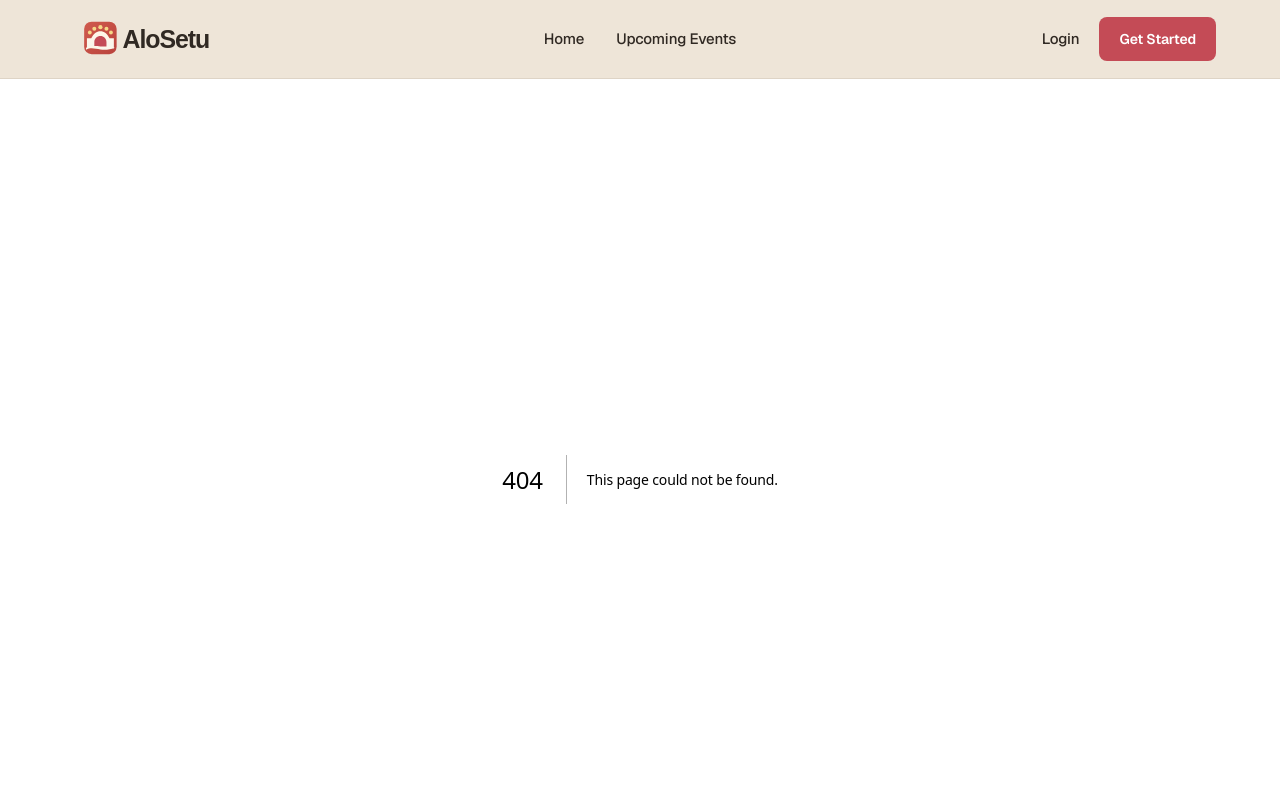
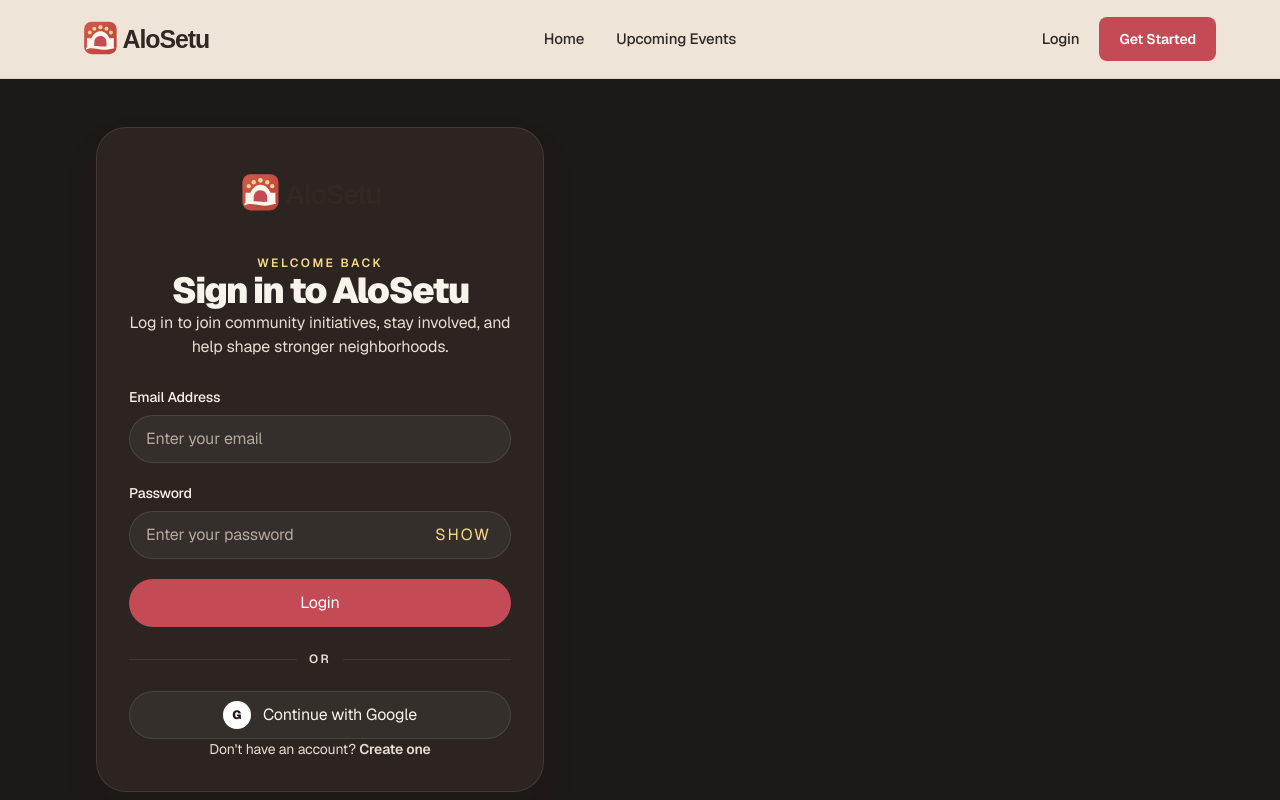
Before and after one commit to sayda-007/B14-A08-AloSetu-client, a Next.js app: page /login in a window 1280 px wide. Before the commit this address had no page. Shown: the top 800 px of the page. Built offline with nearby package versions, Linux system fonts and the light colour scheme.

Commit message:
Build login page frontend

```diff
--- /dev/null
+++ b/src/app/login/page.js
@@ -0,0 +1,17 @@
+import LoginForm from "@/components/auth/LoginForm";
+
+export const metadata = {
+  title: "Login | AloSetu",
+  description:
+    "Sign in to AloSetu to participate in community initiatives and manage your activities.",
+};
+
+export default function LoginPage() {
+  return (
+    <main className="flex-1 bg-[#1d1916] text-[#F8F4EC]">
+      <section className="mx-auto flex w-full max-w-6xl items-center justify-center px-4 py-12 sm:px-6 lg:px-8">
+        <LoginForm />
+      </section>
+    </main>
+  );
+}
--- /dev/null
+++ b/src/components/auth/LoginForm.jsx
@@ -0,0 +1,236 @@
+"use client";
+
+import Image from "next/image";
+import Link from "next/link";
+import { useState } from "react";
+
+const emailRegex = /^[^\s@]+@[^\s@]+\.[^\s@]+$/;
+
+export default function LoginForm() {
+  const [formData, setFormData] = useState({
+    email: "",
+    password: "",
+  });
+  const [errors, setErrors] = useState({
+    email: "",
+    password: "",
+  });
+  const [showPassword, setShowPassword] = useState(false);
+  const [isSubmitting, setIsSubmitting] = useState(false);
+  const [notice, setNotice] = useState({
+    type: "",
+    text: "",
+  });
+
+  const handleChange = (event) => {
+    const { name, value } = event.target;
+
+    setFormData((previous) => ({
+      ...previous,
+      [name]: value,
+    }));
+
+    setErrors((previous) => ({
+      ...previous,
+      [name]: "",
+    }));
+
+    setNotice({
+      type: "",
+      text: "",
+    });
+  };
+
+  const validateForm = () => {
+    const nextErrors = {};
+
+    if (!formData.email.trim()) {
+      nextErrors.email = "Email address is required.";
+    } else if (!emailRegex.test(formData.email.trim())) {
+      nextErrors.email = "Enter a valid email address.";
+    }
+
+    if (!formData.password.trim()) {
+      nextErrors.password = "Password is required.";
+    }
+
+    return nextErrors;
+  };
+
+  const handleSubmit = (event) => {
+    event.preventDefault();
+
+    const nextErrors = validateForm();
+
+    if (Object.keys(nextErrors).length > 0) {
+      setErrors(nextErrors);
+      setNotice({
+        type: "error",
+        text: "Please fix the highlighted fields and try again.",
+      });
+      return;
+    }
+
+    setErrors({
+      email: "",
+      password: "",
+    });
+    setIsSubmitting(true);
+    setNotice({
+      type: "info",
+      text: "Login will be available once authentication is connected.",
+    });
+
+    window.setTimeout(() => {
+      setIsSubmitting(false);
+    }, 600);
+  };
+
+  const handleGoogleSignIn = () => {
+    setNotice({
+      type: "info",
+      text: "Google authentication will be connected during the authentication milestone.",
+    });
+  };
+
+  return (
+    <div className="w-full max-w-md">
+      <div className="rounded-[30px] border border-white/10 bg-[#2b2421] p-5 shadow-[0_18px_42px_rgba(60,41,35,0.06)] sm:p-7 lg:p-8">
+        <div className="mb-7 flex items-center justify-center">
+          <Link href="/" className="inline-flex items-center justify-center" aria-label="AloSetu home">
+            <Image
+              src="/alosetu-logo-horizontal.svg"
+              alt="AloSetu"
+              width={220}
+              height={64}
+              priority
+              className="h-auto w-[180px] sm:w-[200px]"
+            />
+          </Link>
+        </div>
+
+        <div className="mb-7 text-center">
+          <p className="text-xs font-semibold uppercase tracking-[0.2em] text-[#f5d887]">
+            Welcome back
+          </p>
+          <h1 className="mt-3 text-3xl font-black tracking-[-0.05em] text-[#f8f4ec] sm:text-4xl">
+            Sign in to AloSetu
+          </h1>
+          <p className="mt-3 text-sm leading-6 text-[#e8ded1] sm:text-base">
+            Log in to join community initiatives, stay involved, and help shape stronger neighborhoods.
+          </p>
+        </div>
+
+        <form onSubmit={handleSubmit} noValidate className="space-y-5">
+          <div className="space-y-2">
+            <label htmlFor="email" className="block text-sm font-medium text-[#f8f4ec]">
+              Email Address
+            </label>
+            <input
+              id="email"
+              name="email"
+              type="email"
+              value={formData.email}
+              onChange={handleChange}
+              placeholder="Enter your email"
+              autoComplete="email"
+              aria-invalid={Boolean(errors.email)}
+              aria-describedby={errors.email ? "email-error" : undefined}
+              className={`h-12 w-full rounded-full border px-4 text-sm text-[#f8f4ec] placeholder:text-[#e8ded1]/70 outline-none transition focus:ring-2 ${
+                errors.email
+                  ? "border-[#f2897b] bg-[#352f2b] focus:border-[#f2897b] focus:ring-[#f2897b]/30"
+                  : "border-white/10 bg-[#352f2b] focus:border-[#f5d887] focus:ring-[#f5d887]/30"
+              }`}
+            />
+            {errors.email ? (
+              <p id="email-error" className="text-sm text-[#f2897b]">
+                {errors.email}
+              </p>
+            ) : null}
+          </div>
+
+          <div className="space-y-2">
+            <label htmlFor="password" className="block text-sm font-medium text-[#f8f4ec]">
+              Password
+            </label>
+            <div className="relative">
+              <input
+                id="password"
+                name="password"
+                type={showPassword ? "text" : "password"}
+                value={formData.password}
+                onChange={handleChange}
+                placeholder="Enter your password"
+                autoComplete="current-password"
+                aria-invalid={Boolean(errors.password)}
+                aria-describedby={errors.password ? "password-error" : undefined}
+                className={`h-12 w-full rounded-full border px-4 pr-12 text-sm text-[#f8f4ec] placeholder:text-[#e8ded1]/70 outline-none transition focus:ring-2 ${
+                  errors.password
+                    ? "border-[#f2897b] bg-[#352f2b] focus:border-[#f2897b] focus:ring-[#f2897b]/30"
+                    : "border-white/10 bg-[#352f2b] focus:border-[#f5d887] focus:ring-[#f5d887]/30"
+                }`}
+              />
+              <button
+                type="button"
+                onClick={() => setShowPassword((previous) => !previous)}
+                className="absolute inset-y-0 right-3 flex items-center justify-center rounded-full px-2 text-xs font-semibold uppercase tracking-[0.12em] text-[#f5d887] transition hover:text-[#f8f4ec] focus-visible:outline-none focus-visible:ring-2 focus-visible:ring-[#f5d887]/60"
+                aria-label={showPassword ? "Hide password" : "Show password"}
+              >
+                {showPassword ? "Hide" : "Show"}
+              </button>
+            </div>
+            {errors.password ? (
+              <p id="password-error" className="text-sm text-[#f2897b]">
+                {errors.password}
+              </p>
+            ) : null}
+          </div>
+
+          <button
+            type="submit"
+            disabled={isSubmitting}
+            className="inline-flex h-12 w-full items-center justify-center rounded-full bg-[#c44b56] px-5 text-sm font-semibold text-white transition hover:bg-[#ae3b4a] focus-visible:outline-none focus-visible:ring-2 focus-visible:ring-[#6c7f54] focus-visible:ring-offset-2 focus-visible:ring-offset-[#1d1916] disabled:cursor-not-allowed disabled:opacity-70"
+          >
+            {isSubmitting ? "Signing in..." : "Login"}
+          </button>
+
+          {notice.text ? (
+            <p
+              role="status"
+              className={`text-sm leading-6 ${
+                notice.type === "error" ? "text-[#f2897b]" : "text-[#f5d887]"
+              }`}
+            >
+              {notice.text}
+            </p>
+          ) : null}
+        </form>
+
+        <div className="relative my-6 flex items-center justify-center">
+          <div className="absolute inset-x-0 top-1/2 h-px bg-white/10" aria-hidden="true" />
+          <span className="relative bg-[#2b2421] px-3 text-xs font-semibold uppercase tracking-[0.18em] text-[#e8ded1]">
+            Or
+          </span>
+        </div>
+
+        <button
+          type="button"
+          onClick={handleGoogleSignIn}
+          className="inline-flex h-12 w-full items-center justify-center gap-3 rounded-full border border-white/10 bg-[#352f2b] px-5 text-sm font-semibold text-[#f8f4ec] transition hover:border-[#f5d887]/40 hover:bg-[#3a322f] focus-visible:outline-none focus-visible:ring-2 focus-visible:ring-[#f5d887]/60 focus-visible:ring-offset-2 focus-visible:ring-offset-[#1d1916]"
+        >
+          <span className="flex h-7 w-7 items-center justify-center rounded-full bg-white text-xs font-black text-[#1d1916]">
+            G
+          </span>
+          Continue with Google
+        </button>
+
+        <p className="mt-6 text-center text-sm text-[#e8ded1]">
+          Don&apos;t have an account?{" "}
+          <Link href="/register" className="font-semibold text-[#f5d887] transition hover:text-[#f8f4ec]">
+            Create one
+          </Link>
+        </p>
+      </div>
+    </div>
+  );
+}
```
